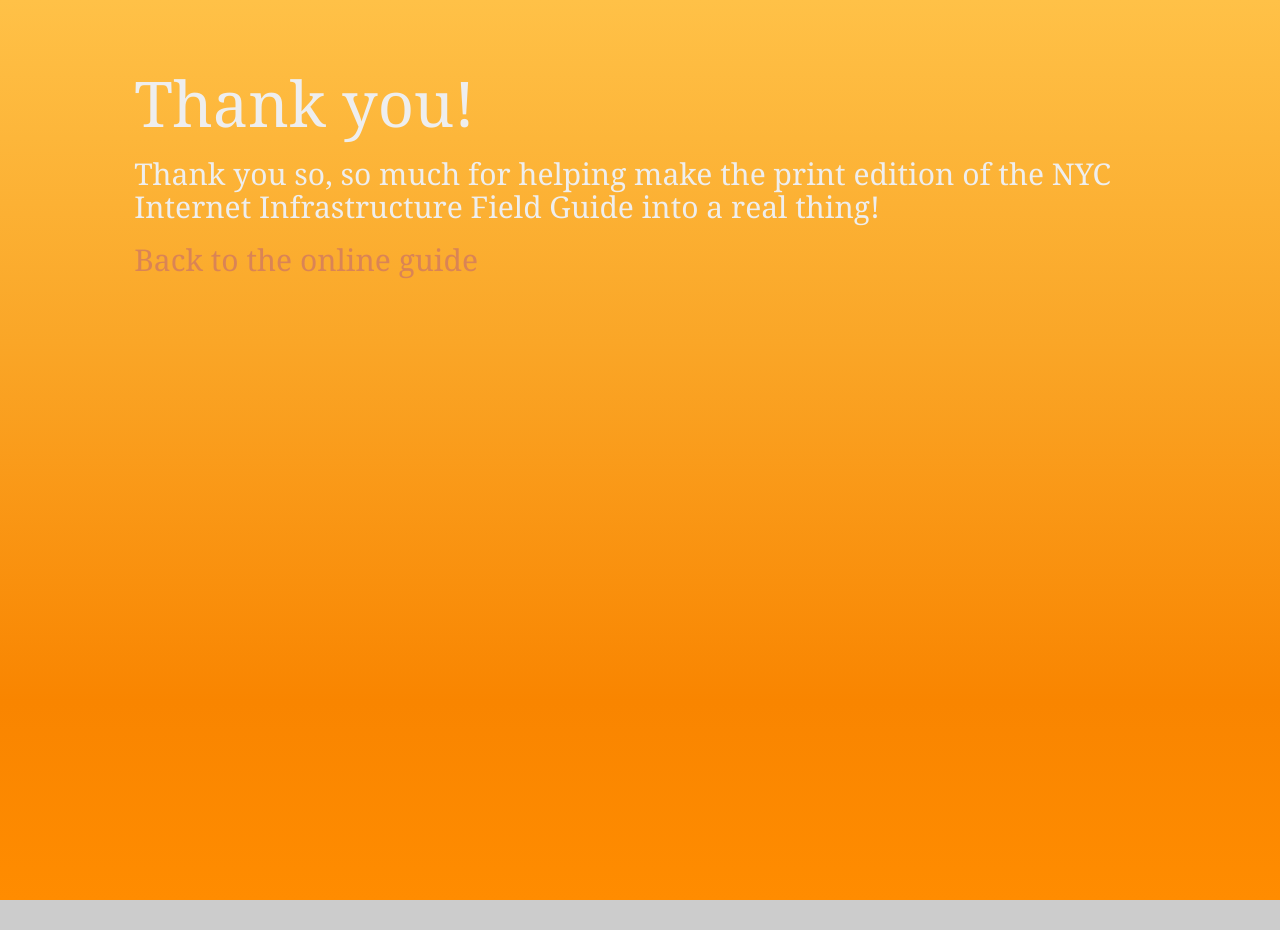
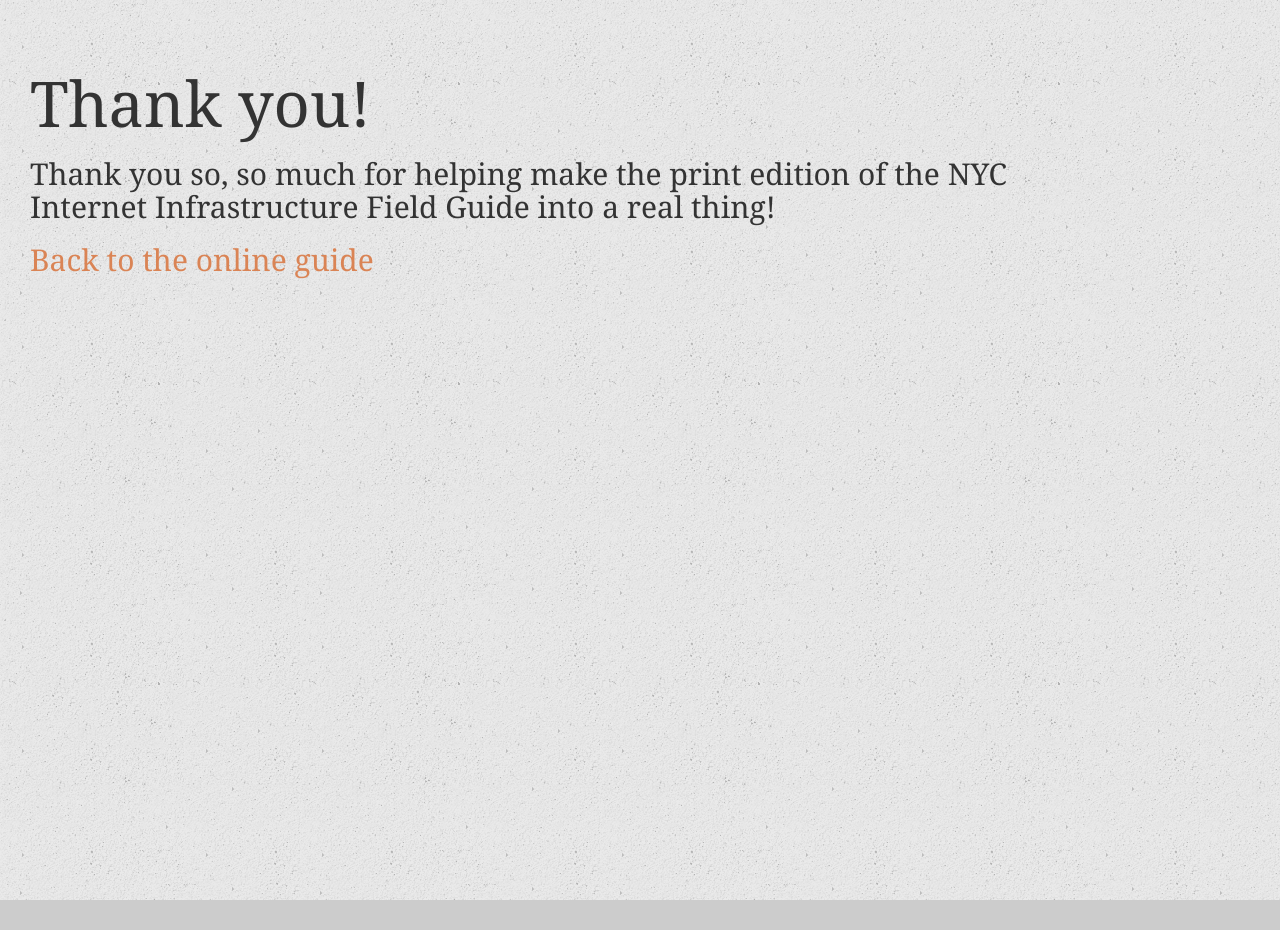
Before and after one commit to lifewinning/seeingnetworks, a Jekyll site: the page built from thanks/index.md, in a window 1280 px wide. Built offline with Jekyll 4.4.1, drawn with Linux system fonts in a browser that asks for light colours; nearby versions of some CDN libraries; after the commit the page ends 900 px from its top, so only the background shows below that.

```diff
--- a/_data/nyc.csv
+++ b/_data/nyc.csv
@@ -11,7 +11,7 @@ streetmarking,ECS,/img/nyc/mark/ecs.png,"Sign of Empire City Subway ducts. which
 streetmarking,RCN,/img/nyc/mark/rcn.png,"RCN is an internet service provider and a television cable provider. They're the 10th-largest ISP in the country. It is unclear if a cable marked ""RCN"" is actually a cable that belongs to RCN because of some mergers & acquisitions dark magic that happened over the last few years. Currently, RCN has a franchise agreement with the city as an ""open video system"". This is different from a cable provider, but the franchise agreements are pretty similar. In 2001, Con Edison announced that they were creating their own fiber optic network, managed by the holding company Con Edison Communications. In 2006, RCN acquired Con Edison Communications for $32 million. RCN was acquired by private equity firm Abry Partners in 2010, which repackaged and rebranded its metro area operations (which managed the former Con Ed fiber network) as Sidera Networks. Sidera merged with Lightower Networks in 2013, after both companies were acquired by Berkshire Partners in 2012. ",,,
 streetmarking,MCI,/img/nyc/mark/mci.png,The telecommunications company currently owned by Verizon.,,,
 streetmarking,L3,/img/nyc/mark/l3.png,"Level 3 Communications, an internet service provider.",,,
-streetmarking,XO,/img/nyc/mark/xo.png,"XO Communications was founded in 1994 and, like many network providers that built fiber-optic networks during the first tech bubble, experienced financial meltdown in the early 2000s. It emerged from bankruptcy in 2003 with well-known activist shareholder Carl Ichan as its majority shareholder and board chairman. Ichan orchestrated a massive 2008 refinancing of XO's debt (90% of which Ichan owns) and took the company private in 2011. XO's minority shareholders have accused Ichan of using XO's financial losses as tax benefits for other companies Ichan owns. A lawsuit brought in 2009 by these shareholders is ongoing. ",,,
+streetmarking,XO,/img/nyc/mark/xo.png,"XO Communications was founded in 1994 and, like many network providers that built fiber-optic networks during the first tech bubble, experienced financial meltdown in the early 2000s. It emerged from bankruptcy in 2003 with well-known activist shareholder Carl Icahn as its majority shareholder and board chairman. Icahn orchestrated a massive 2008 refinancing of XO's debt (90% of which Icahn owns) and took the company private in 2011. XO's minority shareholders have accused Icahn of using XO's financial losses as tax benefits for other companies Icahn owns. A lawsuit brought in 2009 by these shareholders is ongoing. ",,,
 streetmarking,FO,/img/nyc/mark/fo.png,"FO indicates a fiber optic cable. A novice street marking reader might assume it refers to Verizon FiOs, but ""fiber optic"" doesn't necessarily mean what we think of as ""internet""--private companies maintain their own networks, as do city agencies and institutions. And lots of things can run over fiber-VoIP, television, and the internet can all run over fiber cables. In general, where you see telephone cables, you'll also see other kinds of cables, including fiber. ",,,
 streetmarking,ATT,/img/nyc/mark/att.png,"AT&T has been a presence in New York City since the first cable ducts were organized under Consolidated Telegraph & Electrical Subway Co. Formed as a corporation under the Bell Telephone Company to build a nationwide long-distance network, AT&T's first network connected Chicago and New York in 1892. While this field guide might not be the place for AT&T and the Bell System's voluminous history, traces of that history are all over New York City in buildings like the Long Lines building at 33 Thomas Street, a switching center at 811 Tenth Avenue, and its former Long Lines building at 32 Avenue of the Americas, now a major convergence and colocation center for networks.",,,
 antennas,Traffic Signal Controllers,/img/nyc/boxes/traffic-box.png,"<p>
--- a/_layouts/page.html
+++ b/_layouts/page.html
@@ -1,10 +1,19 @@
----
-layout: default
----
-  <div class="jumbotron section" id="{{category.category}}">
-    <div class="container-fluid">
-    <div class="col-md-10 col-md-offset-1">
-    {{ content }}
-    </div>
-    </div>
- </div>
+<!DOCTYPE html>
+<html>
+
+  {% include head.html %}
+
+  <body>
+  <div class="jumbotron intro">
+  <div class="container-fluid">
+  <div class="col-md-10 col-md-offset 2">
+  {{ content }}
+
+  </div>
+</div>
+</div>
+  </div>
+
+  </body>
+
+</html>
```
